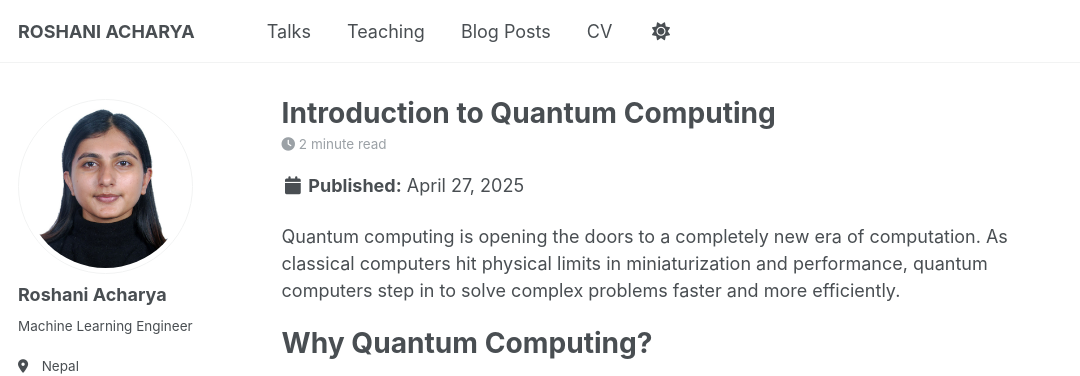
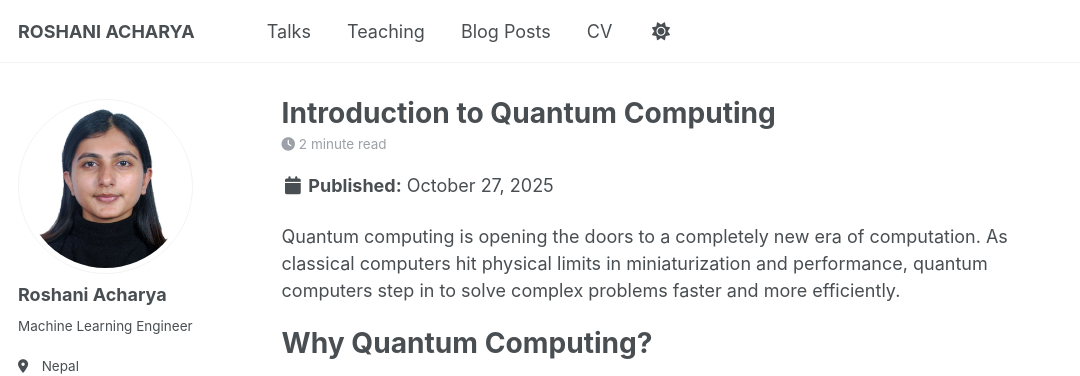
Before and after one commit to RoshaniAcharya/roshaniacharya.github.io, a Jekyll site: the page built from _posts/2013-08-14-blog-post-2.md, in a window 1280 px wide and 900 px high. Shown: the top 376 px of the window, without its empty margins (0-1080 px from the left). Built offline with Jekyll 4.4.1, drawn with Linux system fonts in a browser that asks for light colours; a script that is not in the unit is left out; part of the change alters nothing that is shown.

```diff
--- a/_posts/2013-08-14-blog-post-2.md
+++ b/_posts/2013-08-14-blog-post-2.md
@@ -1,7 +1,7 @@
 ---
 title: 'Introduction to Quantum Computing'
-date: 2025-04-27
-permalink: /posts/2025/04/quantum-computing-intro/
+date: 2025-10-27
+permalink: /posts/2025/10/blog-post-2/
 tags:
   - quantum computing
   - technology
```
